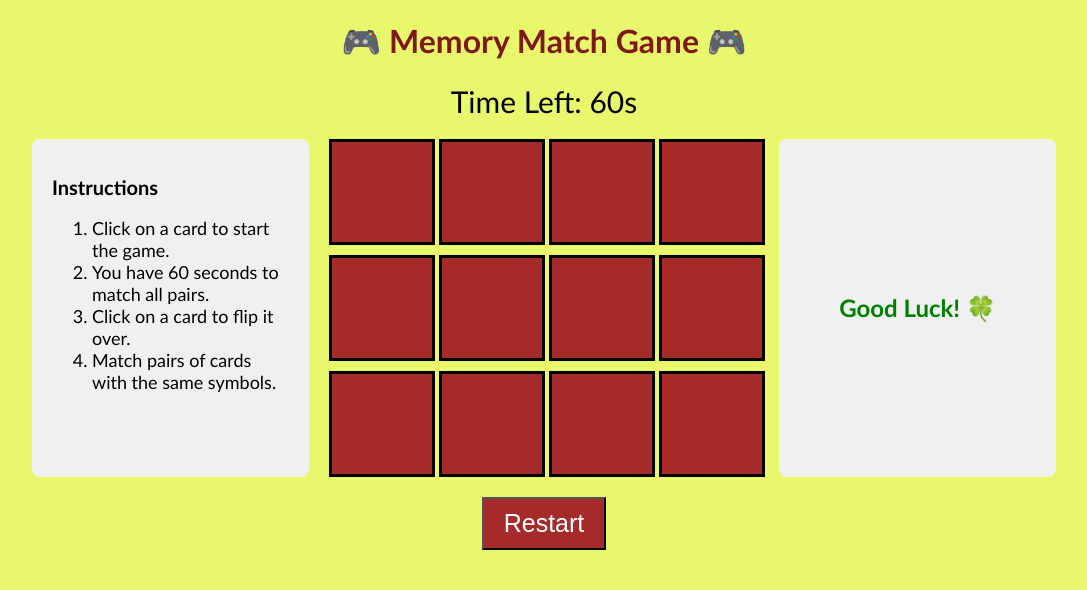
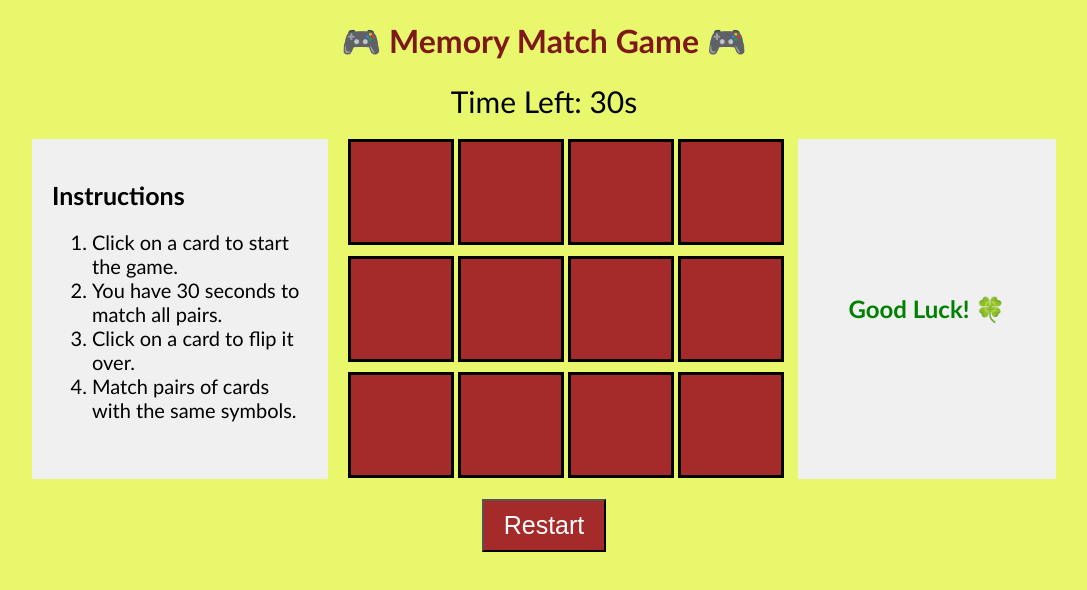
Before and after one commit to AliH2001/Memory-Match-Game-, a plain HTML site: page index.html in a window 1280 px wide. Both pictures are taken after a click on the button "Restart". Shown: the whole page, without its empty margins (96-1183 px from the left). Drawn offline with Linux system fonts and the light colour scheme.

Commit message:
Almost finished working

```diff
--- a/index.html
+++ b/index.html
@@ -10,14 +10,14 @@
   <body>
     <header>
       <h1>🎮 Memory Match Game 🎮</h1>
-      <div id="timer">Time Left: 60s</div>
+      <div id="timer">Time Left: 30s</div>
     </header>
     <div id="container">
       <div id="instructions">
         <h2>Instructions</h2>
         <ol>
           <li>Click on a card to start the game.</li>
-          <li>You have 60 seconds to match all pairs.</li>
+          <li>You have 30 seconds to match all pairs.</li>
           <li>Click on a card to flip it over.</li>
           <li>Match pairs of cards with the same symbols.</li>
 
--- a/index.js
+++ b/index.js
@@ -4,7 +4,7 @@
 let first = null;
 let second = null;
 let timer = null;
-let timeRemaining = 60;
+let timeRemaining = 30;
 let isChecking = false;
 let timerStarted = false;
 
@@ -47,13 +47,12 @@ const startTimer = () => {
 
 const restartGame = () => {
   clearInterval(timer);
-  timeRemaining = 60;
-  timerDisplay.textContent = `Time Left: 60s`;
+  timeRemaining = 30;
+  timerDisplay.textContent = `Time Left: 30s`;
   messageDisplay.textContent = '';
   cards.forEach(card => card.style.pointerEvents = 'auto');
   first = null;
   second = null;
-
 
   cards.forEach((card) => {
     card.classList.remove('show', 'matched');
@@ -63,6 +62,7 @@ const restartGame = () => {
   shufflecards();
   timerStarted = false;
   goodLookMessage ();
+
 };
 
 const checkMatch = () => {
@@ -132,7 +132,7 @@ cards.forEach((card) => {
 restartButton.addEventListener('click', restartGame);
 
 /*-------------------------------------------------------------------- Initialization -------------------------------------------------------------*/
-document.addEventListener('DOMContentLoaded', () => {
+function init() {
   goodLookMessage ();
   shufflecards();
-});
+};
--- a/styles.css
+++ b/styles.css
@@ -35,21 +35,21 @@ button#restart {
 
 
 #instructions {
-  width: 25%;
+  width: 300px;
+  height: 300px;
   text-align: left;
   padding: 20px;
   background-color: #f0f0f0;
-  border-radius: 8px;
-  margin-right: 20px; /* Add space between the left section and game board */
+  /* border-radius: 8px; */
+  margin-right: 20px;
 }
 
 #instructions h2 {
-  font-size: 20px;
-  margin-bottom: 10px;
+  font-size: 25px;
 }
 
 #instructions ol {
-  font-size: 18px;
+  font-size: 20px;
 }
 
 
@@ -70,6 +70,7 @@ main#cardContainer {
   justify-content: center;
   align-items: center;
   font-size: 30px;
+
   /* cursor: pointer; */
   /* transition: background-color 0.3s ease; */
 }
@@ -81,9 +82,12 @@ main#cardContainer {
 .card.matched {
   background-color: green;
   color: white;
-  pointer-events: none;
+  /* pointer-events: none; */
 }
 
+/* .hidden{
+  display: none;
+} */
 
 
 #mbox {
@@ -94,20 +98,19 @@ main#cardContainer {
   text-align: center;
   padding: 20px;
   background-color: #f0f0f0;
-  border-radius: 8px;
+  /* border-radius: 8px; */
   margin-left: 20px;
 }
 
 #mboxh2 {
-  font-size: 1.5rem;
-  margin-bottom: 10px;
+  font: size 30px;;
   text-align: center;
 }
 
 /* Footer Styling */
-footer {
+/* footer {
   margin: 20px 0;
-}
+} */
 /*
 #message {
   font-size: 20px;
```
